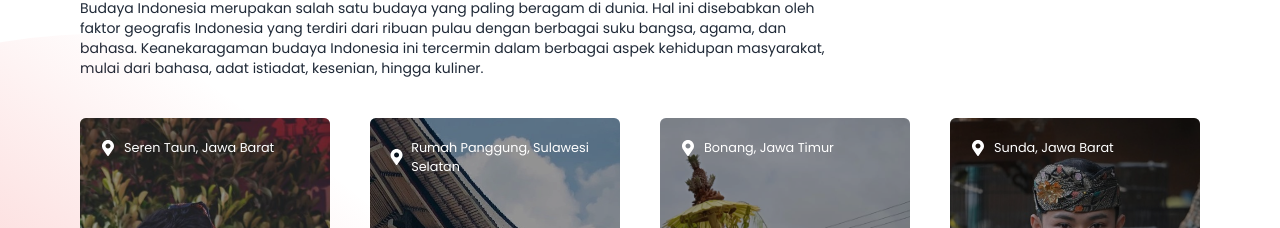
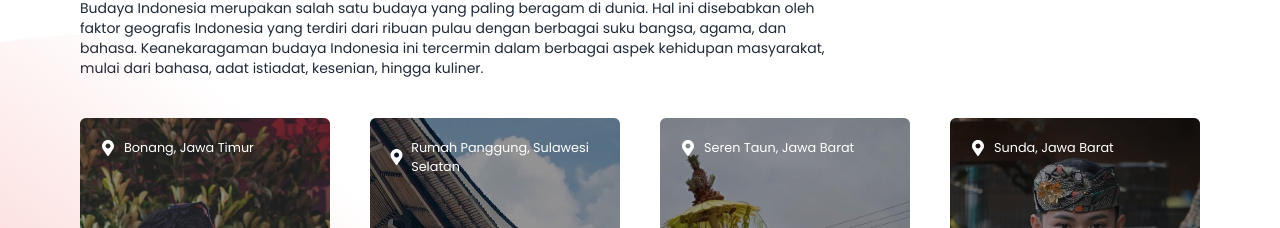
Before and after one commit to ilhamhafidz404/TECHCOMFEST_ALOPE-WarisanNusantara, a React (Create React App) app: page / in a window 1280 px wide. Shown: the part 1578-1806 px from the top of the page. Built offline with nearby package versions, Linux system fonts and the light colour scheme.

Commit message:
fix alamat di card aspek budaya indonesia

```diff
--- a/src/pages/Home.tsx
+++ b/src/pages/Home.tsx
@@ -312,7 +312,7 @@ export default function Home(language: any) {
               <div>
                 <p className="text-white flex items-center gap-2">
                   <FaMapMarkerAlt />
-                  <small>Seren Taun, Jawa Barat</small>
+                  <small>Bonang, Jawa Timur</small>
                 </p>
               </div>
               <div>
@@ -366,7 +366,7 @@ export default function Home(language: any) {
               <div>
                 <p className="text-white flex items-center gap-2">
                   <FaMapMarkerAlt />
-                  <small>Bonang, Jawa Timur</small>
+                  <small>Seren Taun, Jawa Barat</small>
                 </p>
               </div>
               <div>
```
